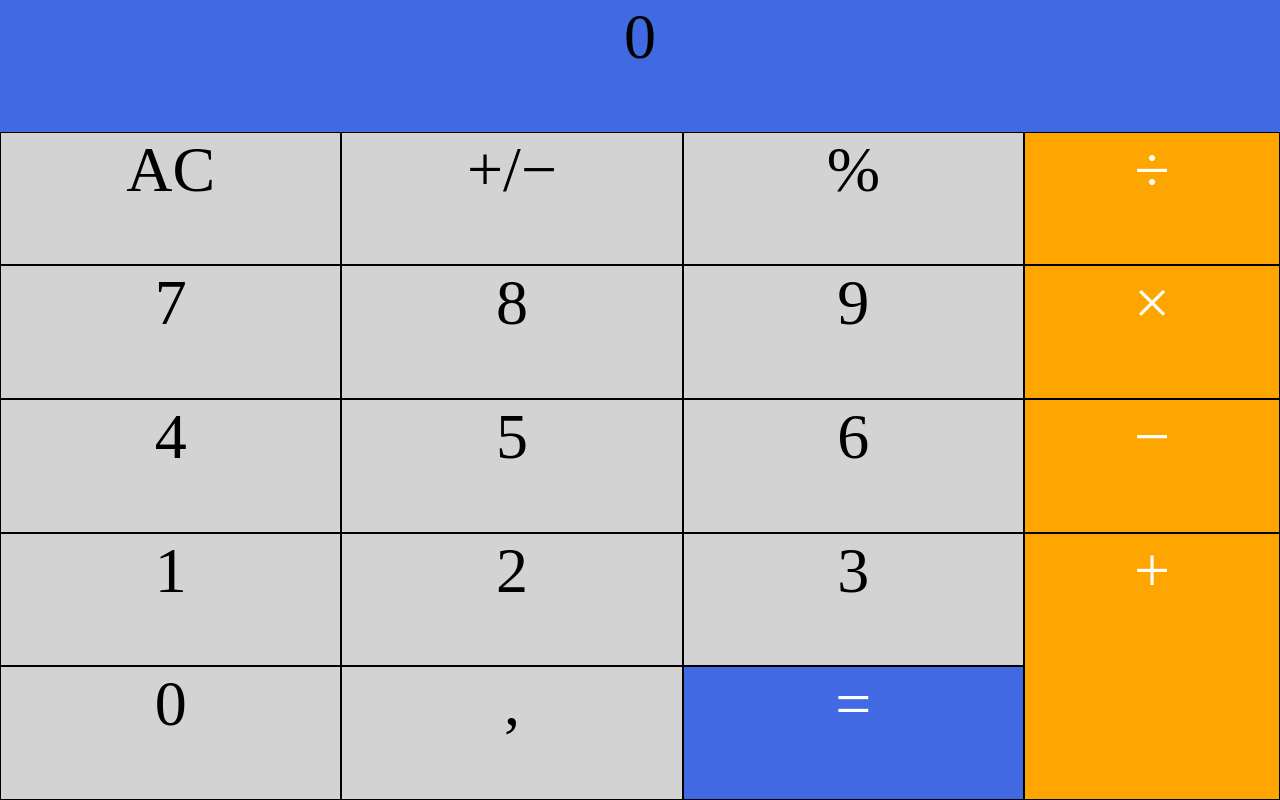
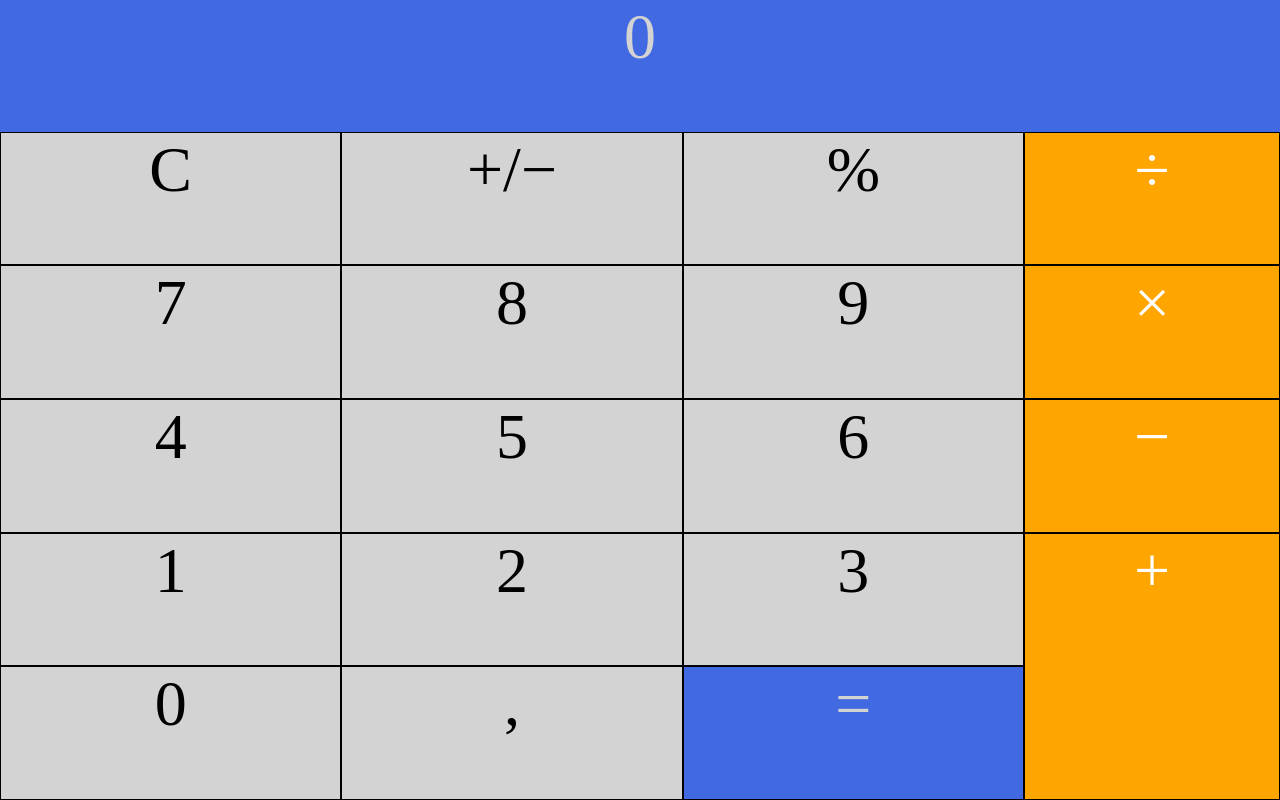
Before and after one commit to HugoLindfors/vue_calculator, a Vue app: page / in a window 1280 px wide. Built offline with nearby package versions, Linux system fonts and the light colour scheme.

Commit message:
vue_calculator

```diff
--- a/src/App.vue
+++ b/src/App.vue
@@ -8,7 +8,7 @@
       {{this.current || '0'}}
     </div>
     <div @click="clear()" class="btn">
-      AC
+      C
     </div>
     <div @click="sign()" class="btn">
       +/−
@@ -162,6 +162,7 @@ export default {
 } .display {
   grid-column: 1 / 5;
   background-color: royalblue;
+  color: lightgray;
 } .plus {
   grid-row: 5 / 7;
   grid-column: 4 / 5;
@@ -177,7 +178,7 @@ export default {
   background-color: #EE9400;
 } .equals {
   background-color: royalblue;
-  color: white;
+  color: lightgray;
 } .equals:hover {
   background-color: #3058D0;
 }
```
